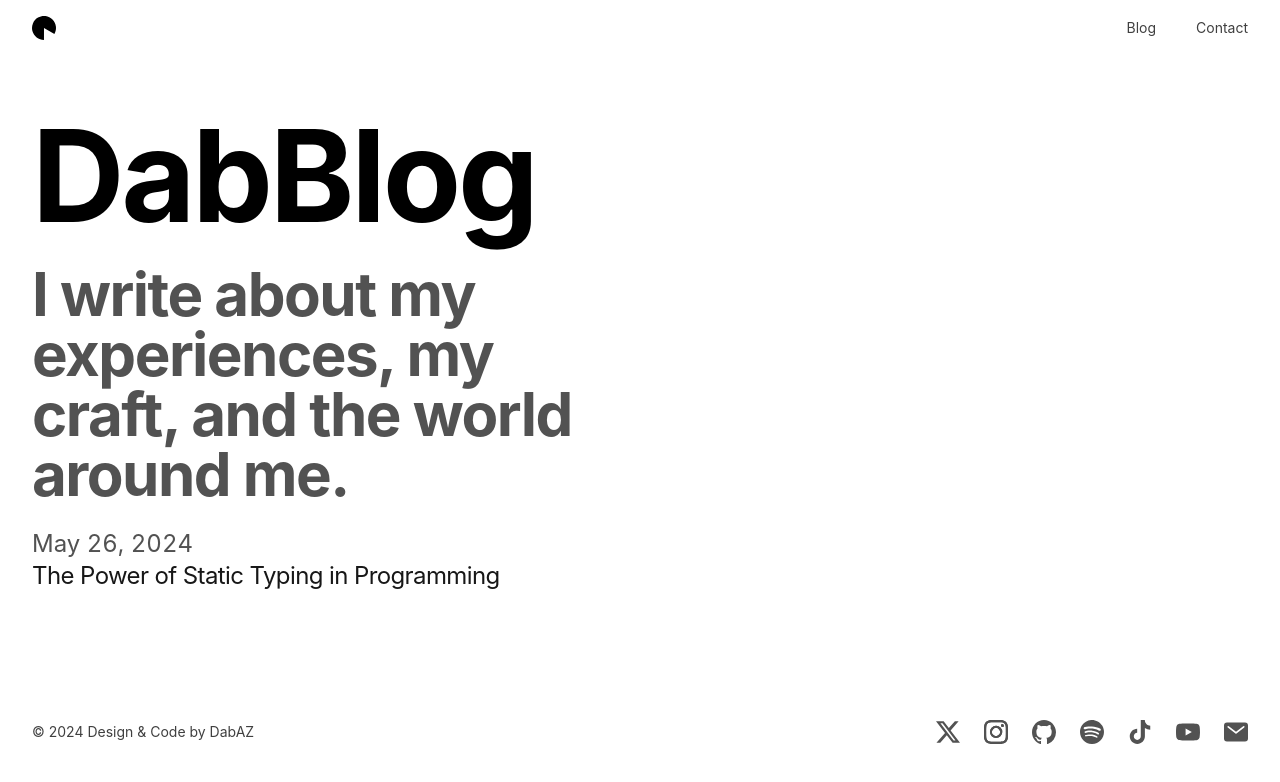
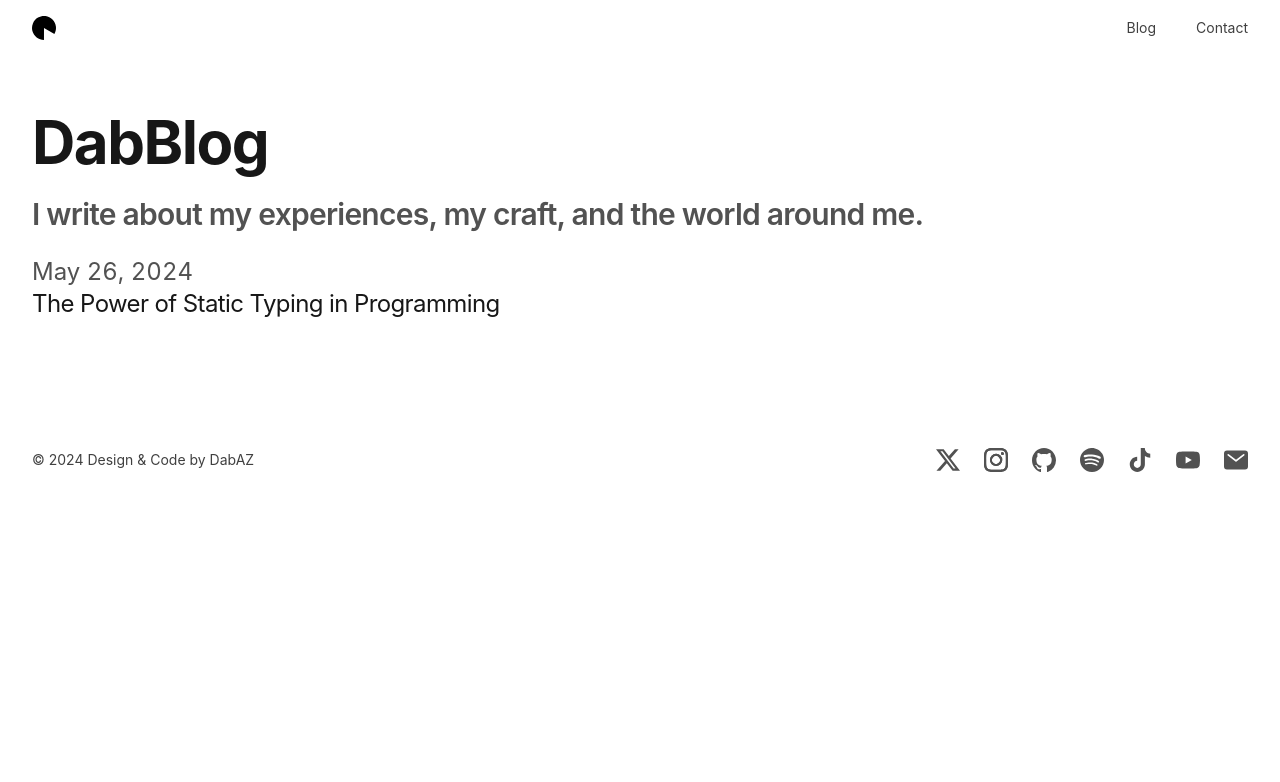
Before and after one commit to dabaz-official/dabaz-portfolio, a Next.js app: page /blog in a window 1280 px wide. Shown: the top 782 px of the page. Built offline with nearby package versions, Linux system fonts and the light colour scheme.

Commit message:
update blog page and contact page

```diff
--- a/app/blog/page.tsx
+++ b/app/blog/page.tsx
@@ -8,14 +8,12 @@ export const metadata = {
 export default function Page() {
   return (
     <section className="relative isolate z-10 overflow-hidden pt-8 mx-auto space-y-6 max-w-2xl lg:max-w-none">
-      <h1 className="max-w-2xl text-6xl font-bold tracking-tight sm:text-9xl lg:col-span-2 xl:col-auto">
-        DabBlog
+      <h1 className="text-4xl font-bold tracking-tight text-neutral-900 dark:text-neutral-100 sm:text-6xl">
+        {`DabBlog`}
       </h1>
-      <div className="mt-6 max-w-xl lg:mt-0 xl:col-end-1 xl:row-start-1 space-y-4 sm:space-y-6">
-        <h2 className="max-w-2xl text-4xl font-bold tracking-tight text-neutral-600 dark:text-neutral-400 sm:text-6xl lg:col-span-2 xl:col-auto mt-6">
-          I write about my experiences, my craft, and the world around me.
-        </h2>
-      </div>
+      <h2 className="text-2xl font-semibold tracking-tight text-neutral-600 dark:text-neutral-400 sm:text-3xl">
+        {`I write about my experiences, my craft, and the world around me.`}
+      </h2>
       <BlogPosts />
     </section>
   )
--- a/app/contact/page.tsx
+++ b/app/contact/page.tsx
@@ -7,11 +7,13 @@ export const metadata = {
 
 export default function Page() {
   return (
-    <section>
-      <h1 className="font-semibold text-2xl mb-8 tracking-tight">Contact</h1>
-      <p className="mb-8">
+    <section className="relative isolate z-10 overflow-hidden pt-8 mx-auto space-y-6 max-w-2xl lg:max-w-none">
+      <h1 className="text-4xl font-bold tracking-tight text-neutral-900 dark:text-neutral-100 sm:text-6xl">
+        Contact
+      </h1>
+      <h2 className="text-2xl font-semibold tracking-tight text-neutral-600 dark:text-neutral-400 sm:text-3xl">
         {`Let's create something great together.`}
-      </p>
+      </h2>
       <ContactForm />
     </section>
   )
```
